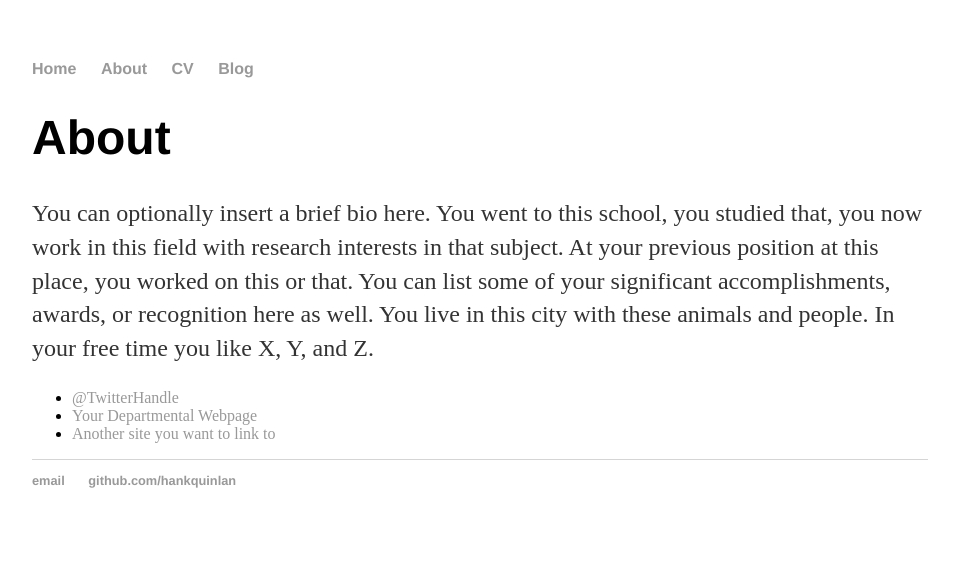
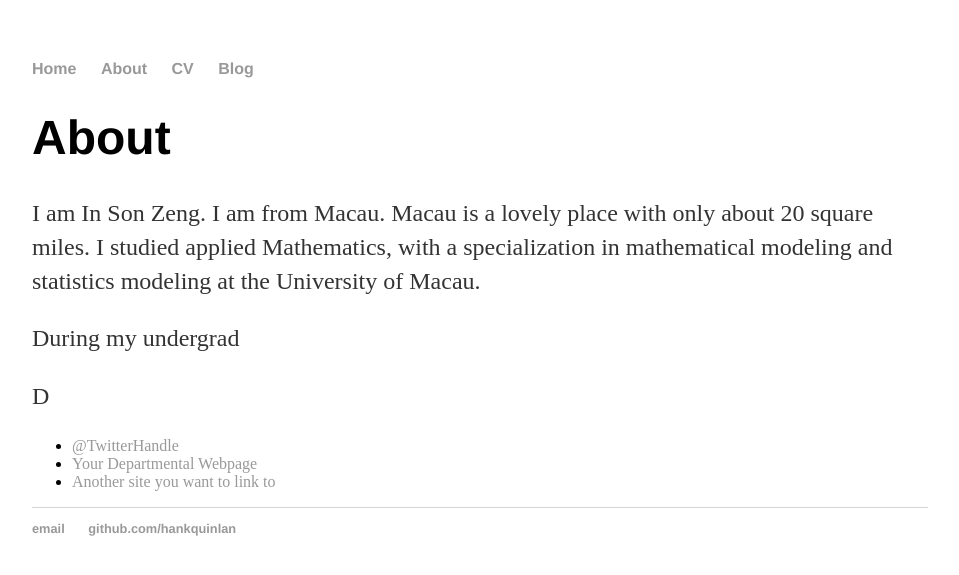
Before and after one commit to son520804/son520804.github.io, a Jekyll site: the page built from about/index.html, in a window 1280 px wide. Shown: the top 575 px of the page, without its empty margins (160-1119 px from the left). Built offline with Jekyll 4.4.1, drawn with Linux system fonts in a browser that asks for light colours.

Commit message:
Update index.html

```diff
--- a/about/index.html
+++ b/about/index.html
@@ -5,8 +5,9 @@ title: About Hank Quinlan
 
 		<div class="about">
 			<h1>About</h1>
-			<p>You can optionally insert a brief bio here. You went to this school, you studied that, you now work in this field with research interests in that subject. At your previous position at this place, you worked on this or that. You can list some of your significant accomplishments, awards, or recognition here as well. You live in this city with these animals and people. In your free time you like X, Y, and Z.</p>
-
+			<p>I am In Son Zeng. I am from Macau. Macau is a lovely place with only about 20 square miles. I studied applied Mathematics, with a specialization in mathematical modeling and statistics modeling at the University of Macau.</p>
+			<p>During my undergrad</p>
+			<p>D</p>
 			<ul class="contacts">
 				<li><a href="#">@TwitterHandle</a></li>
 				<li><a href="#">Your Departmental Webpage</a></li>
```
